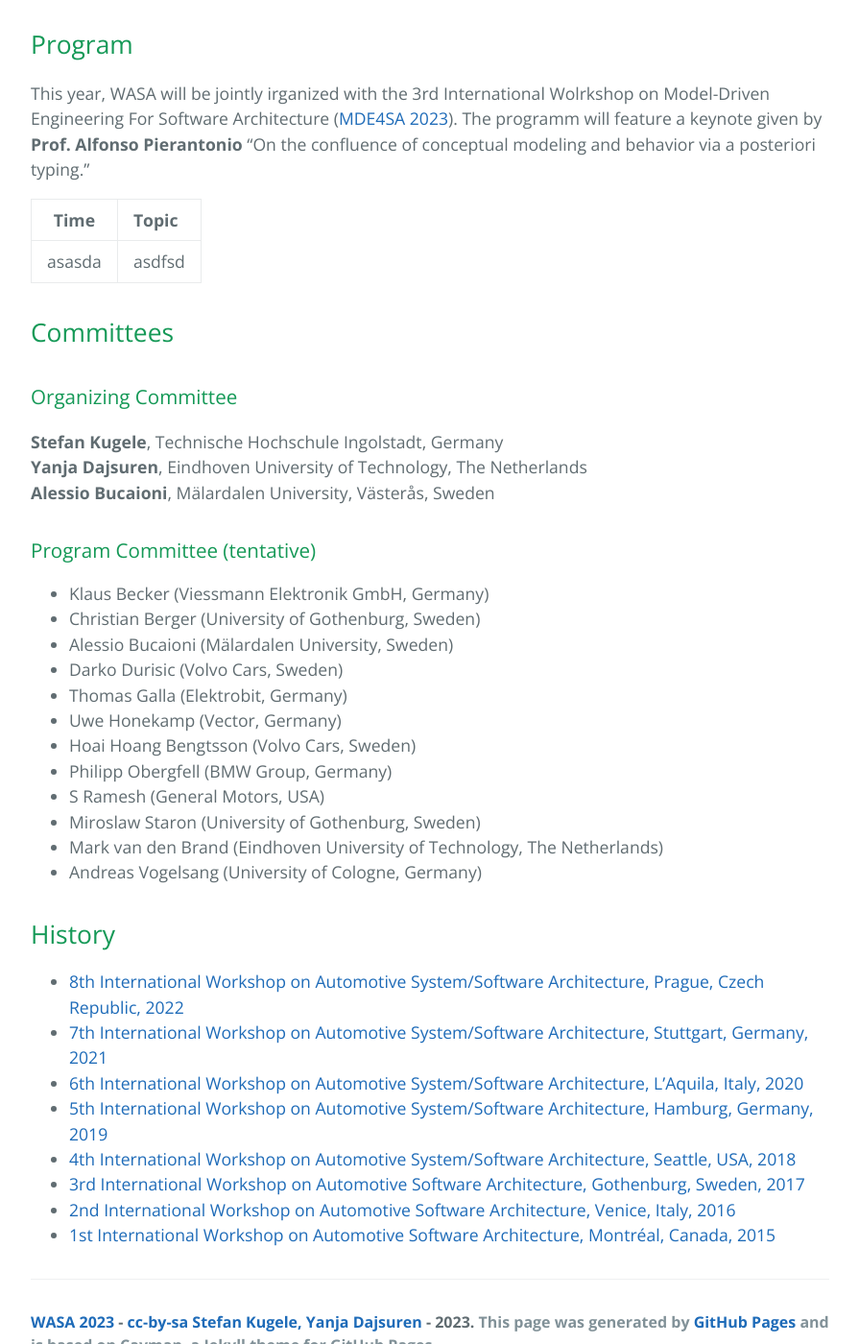
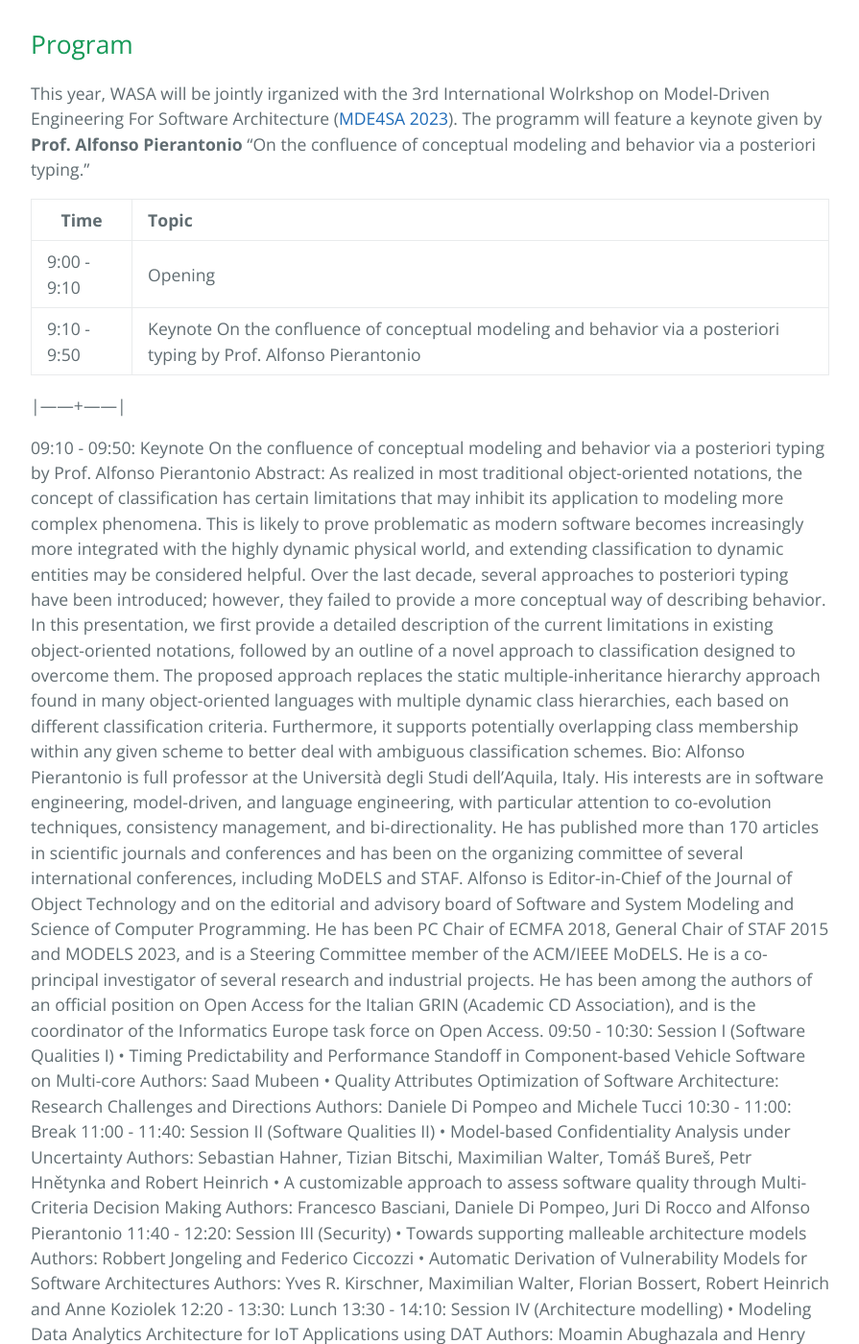
Before and after one commit to WASA-Workshop/2023, a Jekyll site: the page built from index.md, in a window 1280 px wide and 1400 px high, scrolled down 2419 px. Shown: the whole window at 96% size, without its empty margins (192-1087 px from the left). Built offline with Jekyll 4.4.1, drawn with Linux system fonts in a browser that asks for light colours; our own code applies the rules of GitHub Pages for plain Markdown files; some of the changed text lies outside the part shown.

Commit message:
Update index.md

```diff
--- a/index.md
+++ b/index.md
@@ -56,10 +56,47 @@ All dates are AoE.
 ## Program
 This year, WASA will be jointly irganized with the 3rd International Wolrkshop on Model-Driven Engineering For Software Architecture ([MDE4SA 2023](https://mde4sa.github.io)). The programm will feature a keynote given by **Prof. Alfonso Pierantonio** "On the confluence of conceptual modeling and behavior via a posteriori typing."
 
-| Time | Topic|
-|------|:-----|
-|asasda|asdfsd|
+| Time       | Topic |
+|----------- |:------|
+|9:00 - 9:10 | Opening|
+|9:10 - 9:50 | Keynote On the confluence of conceptual modeling and behavior via a posteriori typing by Prof. Alfonso Pierantonio|
+
 |------+------|
+
+
+09:10 - 09:50: Keynote On the confluence of conceptual modeling and behavior via a posteriori typing by Prof. Alfonso Pierantonio
+Abstract: As realized in most traditional object-oriented notations, the concept of classification has certain limitations that may inhibit its application to modeling more complex phenomena. This is likely to prove problematic as modern software becomes increasingly more integrated with the highly dynamic physical world, and extending classification to dynamic entities may be considered helpful. Over the last decade, several approaches to posteriori typing have been introduced; however, they failed to provide a more conceptual way of describing behavior. In this presentation, we first provide a detailed description of the current limitations in existing object-oriented notations, followed by an outline of a novel approach to classification designed to overcome them. The proposed approach replaces the static multiple-inheritance hierarchy approach found in many object-oriented languages with multiple dynamic class hierarchies, each based on different classification criteria. Furthermore, it supports potentially overlapping class membership within any given scheme to better deal with ambiguous classification schemes.
+Bio: Alfonso Pierantonio is full professor at the Università degli Studi dell’Aquila, Italy. His interests are in software engineering, model-driven, and language engineering, with particular attention to co-evolution techniques, consistency management, and bi-directionality. He has published more than 170 articles in scientific journals and conferences and has been on the organizing committee of several international conferences, including MoDELS and STAF. Alfonso is Editor-in-Chief of the Journal of Object Technology and on the editorial and advisory board of Software and System Modeling and Science of Computer Programming. He has been PC Chair of ECMFA 2018, General Chair of STAF 2015 and MODELS 2023, and is a Steering Committee member of the ACM/IEEE MoDELS. He is a co-principal investigator of several research and industrial projects. He has been among the authors of an official position on Open Access for the Italian GRIN (Academic CD Association), and is the coordinator of the Informatics Europe task force on Open Access.
+09:50 - 10:30: Session I (Software Qualities I)
+• Timing Predictability and Performance Standoff in Component-based Vehicle Software on Multi-core
+Authors: Saad Mubeen
+• Quality Attributes Optimization of Software Architecture: Research Challenges and Directions
+Authors: Daniele Di Pompeo and Michele Tucci
+10:30 - 11:00: Break
+11:00 - 11:40: Session II (Software Qualities II)
+• Model-based Confidentiality Analysis under Uncertainty
+Authors: Sebastian Hahner, Tizian Bitschi, Maximilian Walter, Tomáš Bureš, Petr Hnětynka and Robert Heinrich
+• A customizable approach to assess software quality through Multi-Criteria Decision Making
+Authors: Francesco Basciani, Daniele Di Pompeo, Juri Di Rocco and Alfonso Pierantonio
+11:40 - 12:20: Session III (Security)
+• Towards supporting malleable architecture models
+Authors: Robbert Jongeling and Federico Ciccozzi
+• Automatic Derivation of Vulnerability Models for Software Architectures
+Authors: Yves R. Kirschner, Maximilian Walter, Florian Bossert, Robert Heinrich and Anne Koziolek
+12:20 - 13:30: Lunch
+13:30 - 14:10: Session IV (Architecture modelling)
+• Modeling Data Analytics Architecture for IoT Applications using DAT
+Authors: Moamin Abughazala and Henry Muccini
+• Metamodel portioning for flexible and secure architectural views
+Authors: Malvina Latifaj, Federico Ciccozzi and Antonio Cicchetti
+14:10 - 15:10: Session V (WASA)
+• Distributed Integration of Electronic Control Units for Automotive OEMs: Challenges, Vision, and Research Directions
+Authors: Stefanos Tziampazis, Oliver Kopp and Michael Weyrich
+• Continuous Safety Assessment of Updated Supervised Learning Models in Shadow Mode
+Authors: Houssem Guissouma, Moritz Zink and Eric Sax
+• Safety-Aware Deployment Synthesis and Trade-Off Analysis of Apollo Autonomous Driving Platform
+Authors: Tarik Terzimehic, Simon Barner, Yuri Gil Dantas, Ulrich Schöpp, Vivek Nigam and Pei Ke
+
 
 ## Committees
 
```
